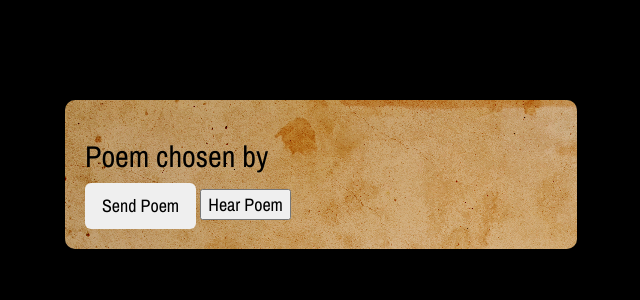
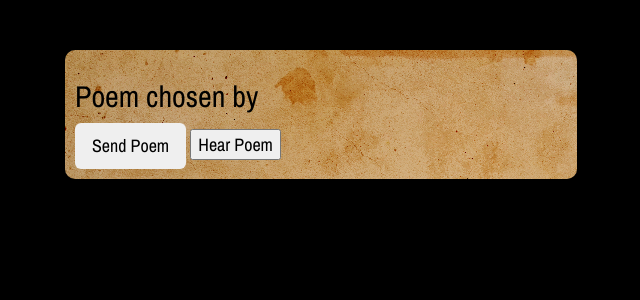
Before and after one commit to drnoir/WordCrunchPoemShareApp, a PHP site: page /poem.php in a window 1280 px wide. Shown: the top 300 px of the page, without its empty margins (35-675 px from the left). Run offline with PHP 8.4, Linux system fonts and the light colour scheme; data that the repository does not hold is empty; some libraries are stand-ins or nearby versions.

Commit message:
css edits

```diff
--- a/css/custum.css
+++ b/css/custum.css
@@ -16,7 +16,7 @@ background-image: url("paper.jpg");
 }
 
 .whitebg{
-background-color:white;
+background-color:lightseagreen;
 border-radius:15px;
 margin-top:25px;
 }
@@ -42,8 +42,8 @@ background-image: url("../paper.jpg");
 
 width:40%;
 min-height:60%;
-padding:20px;
+padding:10px;
 border-radius:10px;
-margin-top:100px;
+margin-top:50px;
 left:100px;
 }
--- a/index.php
+++ b/index.php
@@ -19,7 +19,7 @@
     <h3>Send a 3D poem to a friend</h3>
     <p>Fill in the form below with a poem of your own or a well known poem and WordCrunch will
       render a 3D scene with your poem to share with a friend</p>
-    <div class = "row-fluid">
+    <div class = "row-fluid formbg">
 
         <form action="poem.php" method="post">
 
--- a/poem.php
+++ b/poem.php
@@ -48,7 +48,7 @@
         $(document).ready(function() {
         $("#TextToSpeech").click(function(){
           console.log("eventfired", poem);
-          responsiveVoice.speak(poem, "UK English Male", {pitch: 0.8},{rate: 0.9});
+          responsiveVoice.speak(poem, "UK English Male", {pitch: 0.8},{rate: 0.7});
         })
       });
     </script>
```
